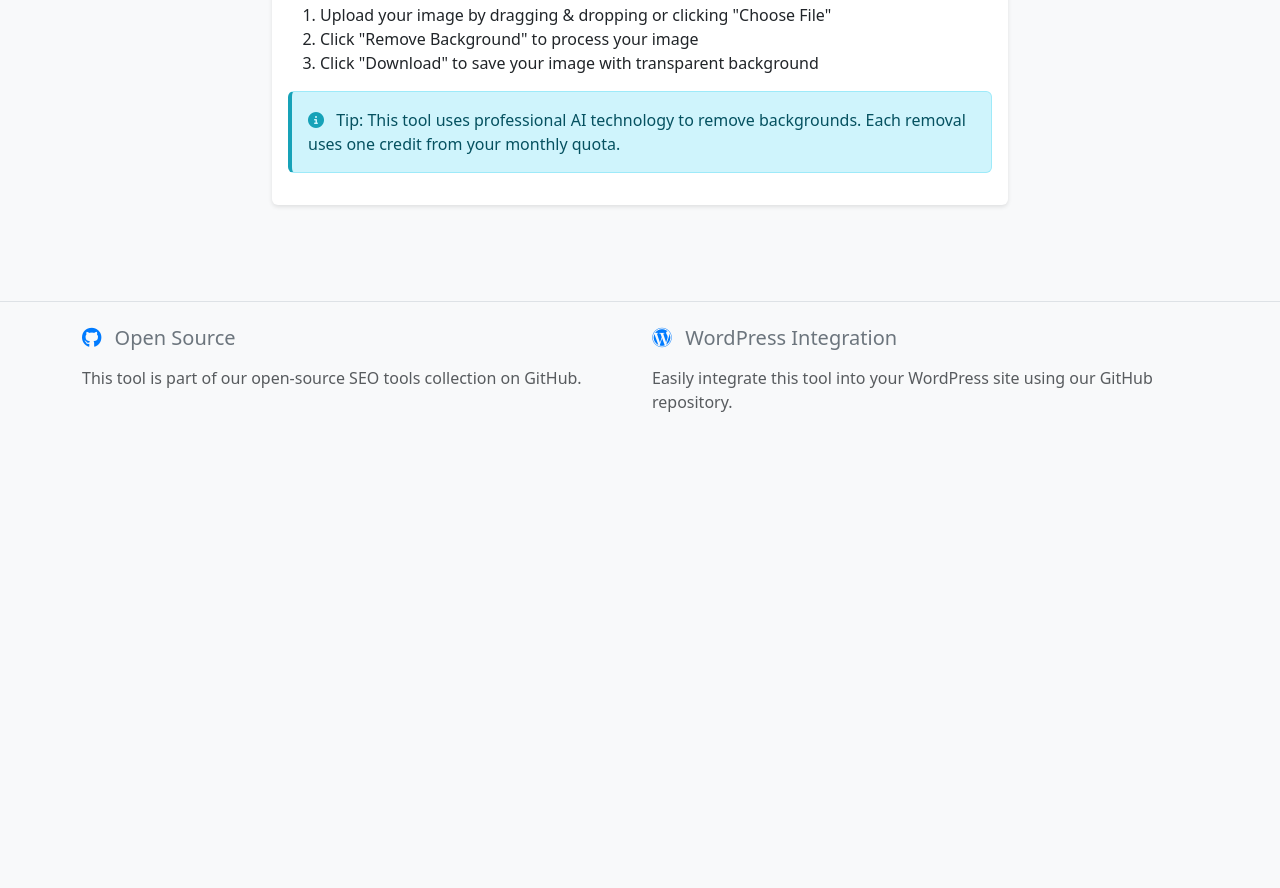
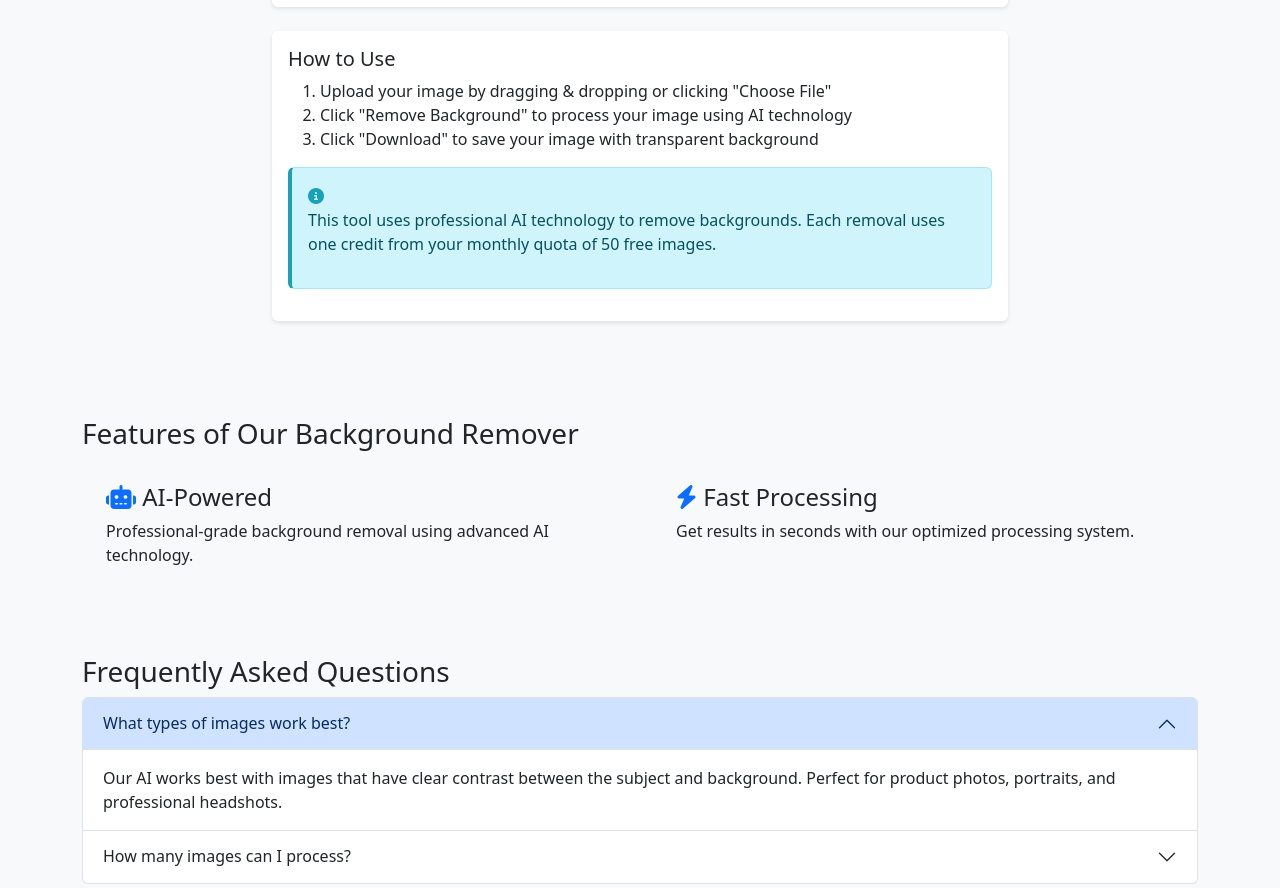
Before and after one commit to William82630/seo-tools, a plain HTML site: page tools/image/background-remover.html in a window 1280 px wide. Shown: the part 771-1659 px from the top of the page. Before the commit the page ends 1225 px from the top, so only its background shows below. Drawn offline with nearby package versions, Linux system fonts and the light colour scheme; no server answers.

Commit message:
Update background-remover.html

```diff
--- a/tools/image/background-remover.html
+++ b/tools/image/background-remover.html
@@ -171,11 +171,12 @@
             </div>
         </div>
     </nav>
-
     <div class="container py-5">
         <h1 class="text-center mb-4">Background Remover</h1>
-        <p class="text-center mb-4">Remove backgrounds from your images with just a few clicks.</p>
-
+        <div class="text-center mb-4">
+        <p class="lead">Remove backgrounds from your images instantly with professional AI technology. Perfect for e-commerce products, portraits, social media posts, and professional presentations.</p>
+        <p>Our tool uses advanced AI-powered technology to deliver high-quality results with just a few clicks.</p>
+        </div>
         <div class="row justify-content-center">
             <div class="col-md-8">
                 <div class="card">
@@ -214,20 +215,69 @@
                     <h5>How to Use</h5>
                     <ol>
                         <li>Upload your image by dragging & dropping or clicking "Choose File"</li>
-                            <li>Click "Remove Background" to process your image</li>
+                        <li>Click "Remove Background" to process your image using AI technology</li>
                         <li>Click "Download" to save your image with transparent background</li>
                     </ol>
 
                     <div class="alert alert-info">
                         <i class="fas fa-info-circle"></i>
-                            Tip: This tool uses professional AI technology to remove backgrounds. Each removal uses one credit from your monthly quota.
+                        <p>This tool uses professional AI technology to remove backgrounds. Each removal uses one credit from your monthly quota of 50 free images.</p>
                       </div>
                     </div>
                 </div>
             </div>
         </div>
     </div>
+<!-- Add this before the footer -->
+<div class="container my-5">
+    <div class="row">
+        <div class="col-12">
+            <h3>Features of Our Background Remover</h3>
+            <div class="row g-4 mb-5">
+                <div class="col-md-6">
+                    <div class="feature-card p-4 bg-light rounded">
+                        <h4><i class="fas fa-robot text-primary"></i> AI-Powered</h4>
+                        <p>Professional-grade background removal using advanced AI technology.</p>
+                    </div>
+                </div>
+                <div class="col-md-6">
+                    <div class="feature-card p-4 bg-light rounded">
+                        <h4><i class="fas fa-bolt text-primary"></i> Fast Processing</h4>
+                        <p>Get results in seconds with our optimized processing system.</p>
+                    </div>
+                </div>
+            </div>
 
+            <h3>Frequently Asked Questions</h3>
+            <div class="accordion" id="faqAccordion">
+                <div class="accordion-item">
+                    <h4 class="accordion-header">
+                        <button class="accordion-button" type="button" data-bs-toggle="collapse" data-bs-target="#faq1">
+                            What types of images work best?
+                        </button>
+                    </h4>
+                    <div id="faq1" class="accordion-collapse collapse show">
+                        <div class="accordion-body">
+                            Our AI works best with images that have clear contrast between the subject and background. Perfect for product photos, portraits, and professional headshots.
+                        </div>
+                    </div>
+                </div>
+                <div class="accordion-item">
+                    <h4 class="accordion-header">
+                        <button class="accordion-button collapsed" type="button" data-bs-toggle="collapse" data-bs-target="#faq2">
+                            How many images can I process?
+                        </button>
+                    </h4>
+                    <div id="faq2" class="accordion-collapse collapse">
+                        <div class="accordion-body">
+                            You can process up to 50 images per month for free. The credit counter at the top shows your remaining credits.
+                        </div>
+                    </div>
+                </div>
+            </div>
+        </div>
+    </div>
+</div>
     <!-- Footer with GitHub/WordPress Info -->
     <footer class="bg-light mt-5 py-4">
         <div class="container">
```
Lines whose indentation alone changed are shown as unchanged.
